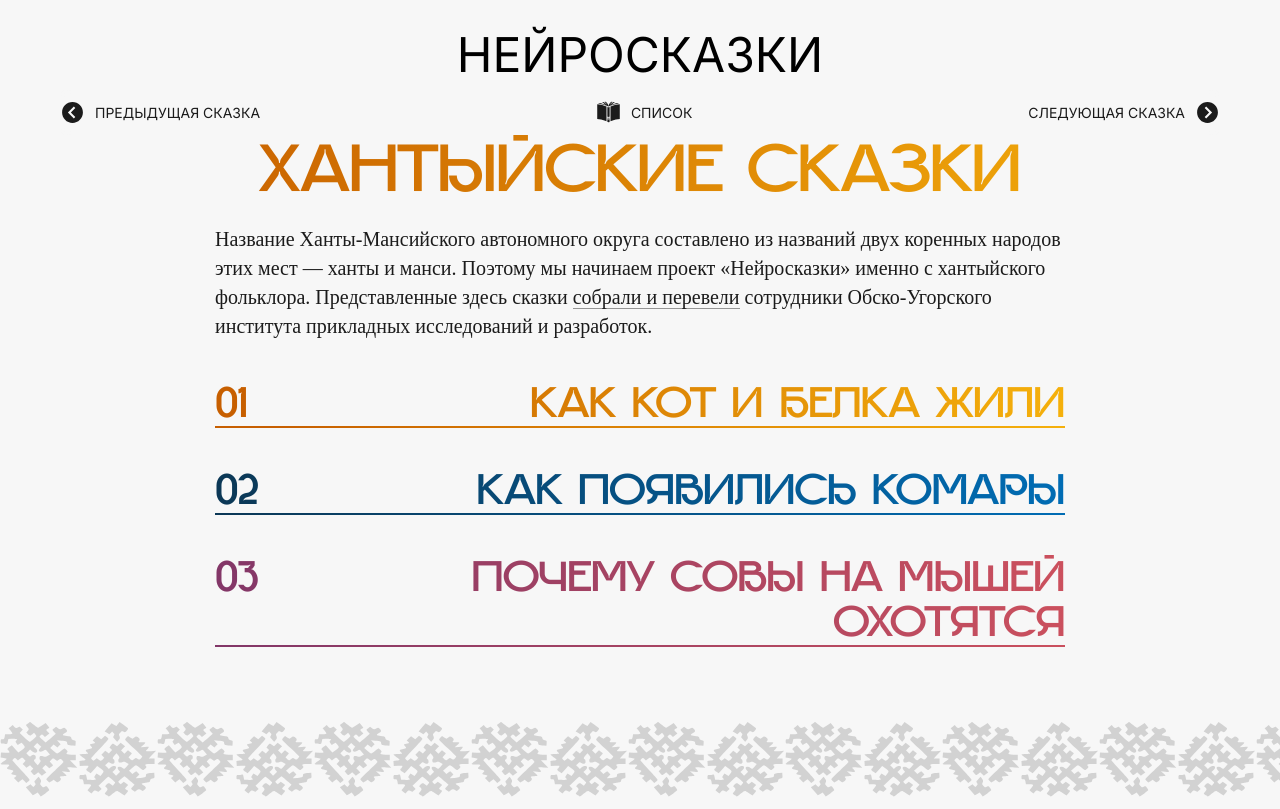
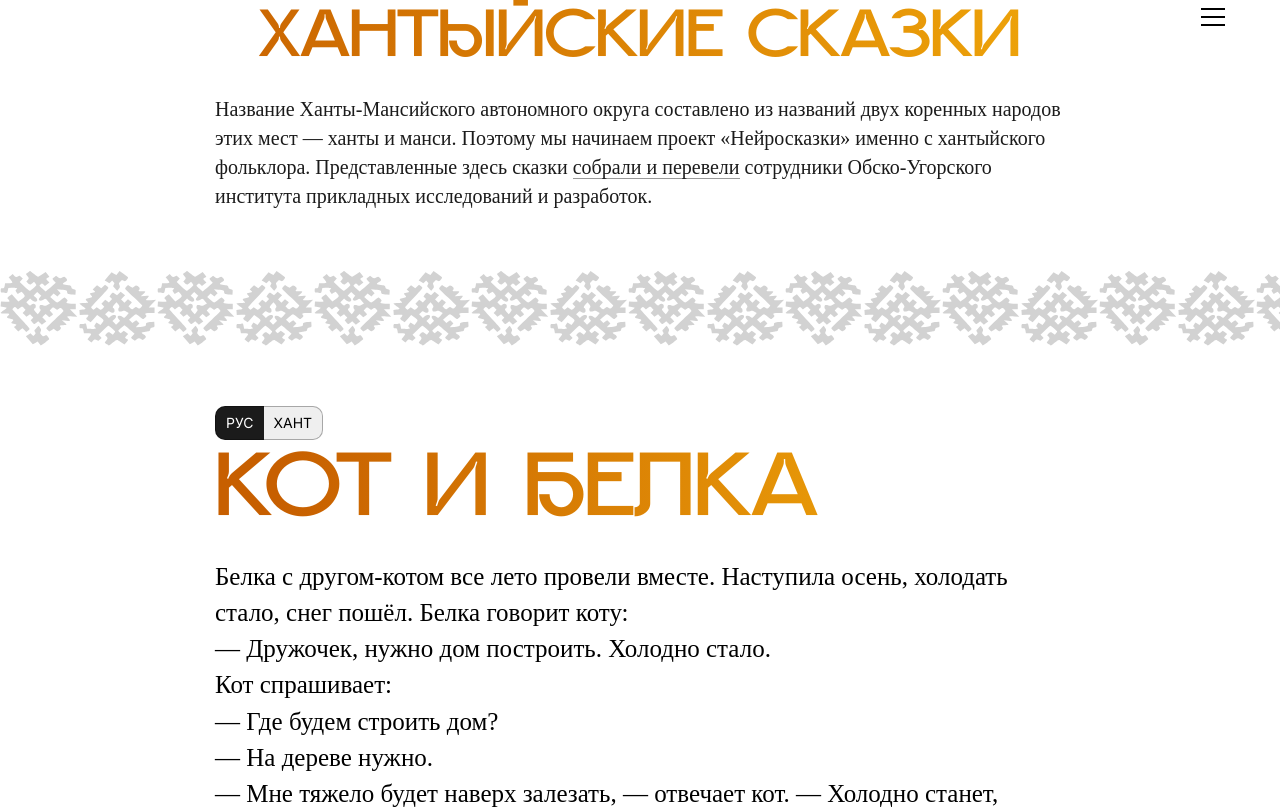
Before and after one commit to neft-media/neiroskazki, a React (Create React App) app: page /tales/khanty in a window 1280 px wide. Shown: the top 809 px of the page. Built offline with nearby package versions, Linux system fonts and the light colour scheme.

Commit message:
before new language selectors

```diff
--- a/src/components/app/app.jsx
+++ b/src/components/app/app.jsx
@@ -1,19 +1,25 @@
 // import logo from './logo.svg';
 // import './App.css';
 import { Routes, Route } from "react-router-dom";
+import { MantineProvider } from '@mantine/core';
+
 import Homepage from "../../pages/homepage/homepage"
 import Khanty from "../../pages/tales/khanty/khanty";
 import Notfoundpage from "../../pages/notfoundpage/notfoundpage";
+
+import '@mantine/core/styles.css';
 
 
 function App() {
   return (
     <>
-      <Routes>
-        <Route path="/" element={<Homepage />} />
-        <Route path="/tales/khanty" element={<Khanty />} />
-        <Route path="*" element={<Notfoundpage />} />
-      </Routes>
+      <MantineProvider>
+        <Routes>
+          <Route path="/" element={<Homepage />} />
+          <Route path="/tales/khanty" element={<Khanty />} />
+          <Route path="*" element={<Notfoundpage />} />
+        </Routes>
+      </MantineProvider>
     </>
   );
 }
--- a/src/components/tale-menu/tale-menu.jsx
+++ /dev/null
@@ -1,33 +0,0 @@
-import clsx from "clsx";
-import { Link } from "react-router-dom";
-
-import { GiBookCover } from "react-icons/gi";
-import { BiSolidChevronLeftCircle } from "react-icons/bi";
-import { BiSolidChevronRightCircle } from "react-icons/bi";
-
-import styles from "./tale-menu.module.css"
-function TaleMenu() {
-  return (
-    <>
-      <div className={clsx(styles.menu)}>
-        <a href="#" className={clsx(styles.link)}>
-          <BiSolidChevronLeftCircle size="25" />
-          <span>Предыдущая сказка</span>
-        </a>
-
-        <Link to="/" className={clsx(styles.link)}>
-          <GiBookCover size="25" />
-          <span>Список</span>
-        </Link>
-
-        <a href="#" className={clsx(styles.link)}>
-          <span>Следующая сказка</span>
-          <BiSolidChevronRightCircle size="25" />
-        </a>
-
-      </div>
-    </>
-  );
-}
-
-export default TaleMenu;
--- a/src/components/tale-menu/tale-menu.module.css
+++ /dev/null
@@ -1,27 +0,0 @@
-.menu {
-  position: sticky;
-  top: 0;
-  background: rgba(247, 247, 247, 0.70);
-  backdrop-filter: blur(5px);
-  padding-top: 10px;
-  padding-bottom: 10px;
-  display: flex;
-  align-items: center;
-  justify-content: space-between;
-}
-
-.link {
-  display: flex;
-  column-gap: 10px;
-  align-items: center;
-  font-family: "Inter", sans-serif;
-  font-size: 14px;
-  text-decoration: none;
-  text-transform: uppercase;
-  color: var(--clr-text);
-  border-bottom: none;
-}
-
-.link:hover, .link:visited {
-  color: var(--clr-text);
-}
--- a/src/pages/tales/khanty/khanty.jsx
+++ b/src/pages/tales/khanty/khanty.jsx
@@ -1,7 +1,11 @@
 import React from 'react';
 import clsx from 'clsx';
 
-import TaleMenu from '../../../components/tale-menu/tale-menu';
+import { useDisclosure } from '@mantine/hooks';
+import { Drawer, Button } from '@mantine/core';
+
+import { Burger } from '@mantine/core';
+
 import LangSelector from '../../../components/lang-selector/lang-selector';
 
 import styles from "./khanty.module.css";
@@ -12,6 +16,10 @@ import { tale_1_rus, tale_1_khanty } from "../../../tales/khanty";
 
 function Khanty() {
 
+  const [menuOpened, menuHandlers] = useDisclosure(false);
+
+
+  // Селекторы языка
   const lang1 = "РУС";
   const lang2 = "ХАНТ";
 
@@ -30,36 +38,29 @@ function Khanty() {
   return (
     <>
       <div className={clsx("page")}>
-        <p className='main_title'>Нейросказки</p>
-        <TaleMenu />
-        <h1 className={clsx(styles.clr_1, "mt-8")}>Хантыйские сказки</h1>
-        <p className={clsx("intro_text")}>
+
+        {/* <Button onClick={open}>Open Drawer</Button> */}
+        <Burger className={clsx("burger-button")} opened={menuOpened} onClick={menuHandlers.toggle} aria-label="Toggle navigation" />
+
+        <Drawer
+          position="right"
+          // withCloseButton={false}
+          opened={menuOpened}
+          onClose={menuHandlers.toggle}
+          transitionProps={{ transition: 'slide-left', duration: 250, timingFunction: "ease" }}
+        >
+          <p>Hello</p>
+        </Drawer>
+
+        {/* <p className='main_title'>Нейросказки</p> */}
+        <h1 className={clsx(styles.clr_1, "mt-5")}>Хантыйские сказки</h1>
+        <p className={clsx("intro_text", "mt-4")}>
         Название Ханты-Мансийского автономного округа составлено из&nbsp;названий двух коренных народов
         этих мест&nbsp;&mdash; ханты и&nbsp;манси. Поэтому мы&nbsp;начинаем проект &laquo;Нейросказки&raquo;
         именно с&nbsp;хантыйского фольклора. Представленные здесь
         сказки <a href="https://clck.ru/36Ks8p">собрали и&nbsp;перевели</a> сотрудники Обско-Угорского института
         прикладных исследований и&nbsp;разработок.
         </p>
-        <ul className={clsx("contents")}>
-          <li className={clsx("contents_item", styles.clr_1)}>
-            <a className={clsx("contents_link")} href="#">
-              <h3>01</h3>
-              <h3 className={clsx("contents_item_right")}>Как кот и&nbsp;белка жили</h3>
-            </a>
-          </li>
-          <li className={clsx("contents_item", styles.clr_2)}>
-            <a className={clsx("contents_link")} href="#">
-              <h3>02</h3>
-              <h3 className={clsx("contents_item_right")}>Как появились комары</h3>
-            </a>
-          </li>
-          <li className={clsx("contents_item", styles.clr_3)}>
-            <a className={clsx("contents_link")} href="#">
-              <h3>03</h3>
-              <h3 className={clsx("contents_item_right")}>Почему совы на мышей охотятся</h3>
-            </a>
-          </li>
-        </ul>
 
         <div className={clsx("pattern_wrapper")}>
           <div style={{ backgroundImage: `url(${patternKhanty})` }} className={clsx("pattern")}></div>
@@ -69,8 +70,8 @@ function Khanty() {
         <LangSelector lang1={lang1} lang2={lang2} active={tale1Lang} toggleLang={toggleTale1Lang}/>
 
         <div className={clsx("tale")}>
-          <h2 className={clsx(styles.clr_1)}>{tale1.title}</h2>
-          <p>{tale1.content[0]}</p>
+          <h2 className={clsx(styles.clr_1, "mt-5")}>{tale1.title}</h2>
+          <p className={clsx("mt-2")}>{tale1.content[0]}</p>
         </div>
       </div>
     </>
--- a/src/styles/box.css
+++ b/src/styles/box.css
@@ -1,3 +1,11 @@
+.mt-2 {
+  margin-top: calc(var(--offset-base-size) * 2);
+}
+
+.mt-3 {
+  margin-top: calc(var(--offset-base-size) * 3);
+}
+
 .mt-4 {
   margin-top: calc(var(--offset-base-size) * 4);
 }
--- a/src/styles/index.css
+++ b/src/styles/index.css
@@ -6,6 +6,7 @@
   src: url("../fonts/GropledBold.woff") format("woff");
 }
 @import url("./box.css");
+
 
 * {
   margin: 0;
@@ -72,7 +73,7 @@ a:hover, a:visited {
 }
 
 p {
-  margin-top: calc(var(--offset-base-size) * 4);
+  margin-top: calc(var(--offset-base-size) * 5);
   font-size: 25px;
   font-family: 'Times New Roman';
   line-height: 1.45;
@@ -90,7 +91,12 @@ p {
   line-height: 145%; /* 36.25px */
 }
 
-.contents {
+.burger-button {
+  position: fixed;
+  right: 50px;
+}
+
+/* .contents {
   list-style: none;
   width: 100%;
   max-width: var(--w-content);
@@ -121,12 +127,12 @@ p {
 
 .contents_link:visited {
   color: inherit;
-}
+} */
 
 .pattern_wrapper {
   height: 75px;
-  margin-top: calc(var(--offset-base-size) * 15);
-  margin-bottom: calc(var(--offset-base-size) * 15);
+  margin-top: calc(var(--offset-base-size) * 12);
+  margin-bottom: calc(var(--offset-base-size) * 12);
 
 }
 
--- a/src/tales/khanty.jsx
+++ b/src/tales/khanty.jsx
@@ -1,7 +1,7 @@
 import React from "react";
 
 const tale_1_rus = {
-  title: <>Как кот и&nbsp;белка жили</>,
+  title: <>Кот и&nbsp;белка</>,
   content: [
     <>
       Белка с&nbsp;другом-котом все лето провели вместе. Наступила осень, холодать стало, снег пошёл. Белка говорит коту:<br/>
```
Also changed, not shown: package.json (+7 -0 lines), src/postcss.config.cjs (added, +14 -0 lines), 1 other file (tests, documents, lock files or other folders).
